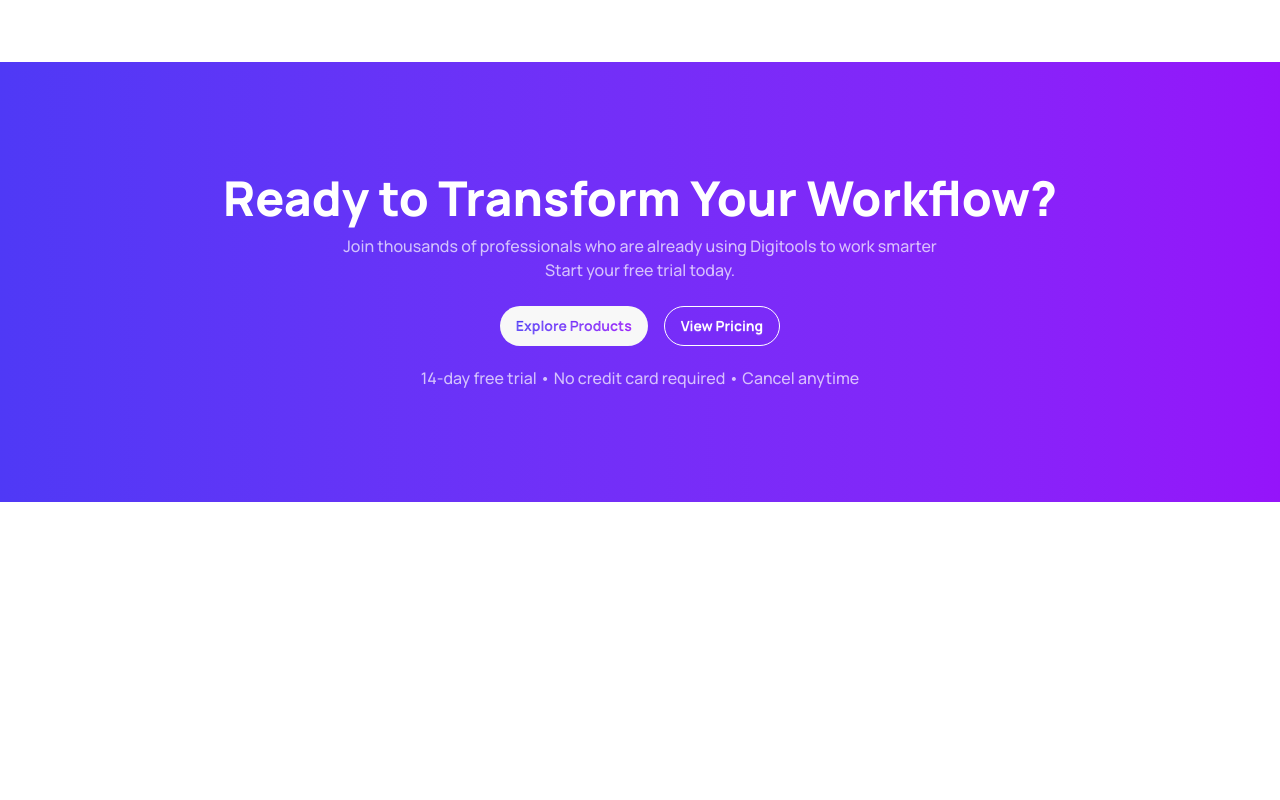
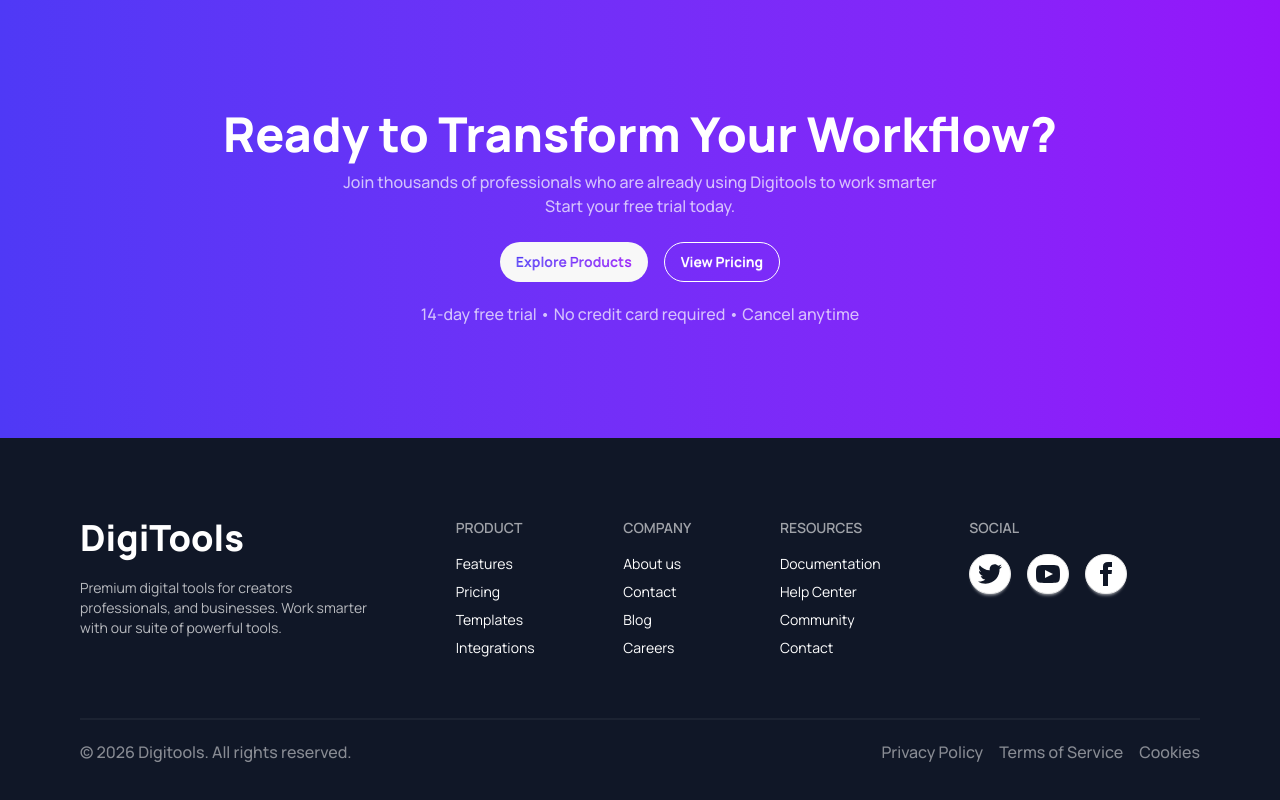
Before and after one commit to shariarnafis45/DigiTools-Shop, a React (Vite) app: page / in a window 1280 px wide. Shown: the part 2549-3349 px from the top of the page. Before the commit the page ends 3051 px from the top, so only its background shows below. Built offline with nearby package versions, Linux system fonts and the light colour scheme.

Commit message:
added Footer Section

```diff
--- a/src/App.jsx
+++ b/src/App.jsx
@@ -6,6 +6,7 @@
 import Pricing from "./components/Pricing";
 import Stats from "./components/Stats";
 import Cta from "./components/Cta";
+import Footer from "./components/Footer";
 
 const pricingPromise = async () => {
   const res = await fetch("/public/pricing.json");
@@ -27,6 +28,9 @@
         </Suspense>
         <Cta/>
       </main>
+      <footer>
+        <Footer/>
+      </footer>
     </>
   );
 }
--- /dev/null
+++ b/src/components/Footer.jsx
@@ -0,0 +1,96 @@
+import React from "react";
+import Logo from "../assets/DigiTools.png";
+
+const Footer = () => {
+  return (
+    <div className="bg-[#101727] pt-20 pb-7">
+      <div className=" text-white text-base-content max-w-[1200px] mx-auto px-10">
+        <footer className="footer sm:footer-horizontal  ">
+          <aside>
+            <h2 className="text-4xl font-extrabold mb-3 ">DigiTools</h2>
+            <p className="text-white/70">
+              Premium digital tools for creators <br /> professionals, and
+              businesses. Work smarter <br /> with our suite of powerful tools.
+            </p>
+          </aside>
+          <nav>
+            <h6 className="footer-title">Product</h6>
+            <a className="link link-hover">Features</a>
+            <a className="link link-hover">Pricing</a>
+            <a className="link link-hover">Templates</a>
+            <a className="link link-hover">Integrations</a>
+          </nav>
+          <nav>
+            <h6 className="footer-title">Company</h6>
+            <a className="link link-hover">About us</a>
+            <a className="link link-hover">Contact</a>
+            <a className="link link-hover">Blog</a>
+            <a className="link link-hover">Careers</a>
+          </nav>
+          <nav>
+            <h6 className="footer-title">Resources</h6>
+            <a className="link link-hover">Documentation</a>
+            <a className="link link-hover">Help Center</a>
+            <a className="link link-hover">Community</a>
+            <a className="link link-hover">Contact</a>
+          </nav>
+          <nav>
+            <h6 className="footer-title">Social</h6>
+            <div className="grid grid-flow-col  gap-4">
+              <a className="p-2 bg-white rounded-full btn">
+                <svg
+                  xmlns="http://www.w3.org/2000/svg"
+                  width="24"
+                  height="24"
+                  viewBox="0 0 24 24"
+                  className="fill-current text-[#101727]"
+                >
+                  <path d="M24 4.557c-.883.392-1.832.656-2.828.775 1.017-.609 1.798-1.574 2.165-2.724-.951.564-2.005.974-3.127 1.195-.897-.957-2.178-1.555-3.594-1.555-3.179 0-5.515 2.966-4.797 6.045-4.091-.205-7.719-2.165-10.148-5.144-1.29 2.213-.669 5.108 1.523 6.574-.806-.026-1.566-.247-2.229-.616-.054 2.281 1.581 4.415 3.949 4.89-.693.188-1.452.232-2.224.084.626 1.956 2.444 3.379 4.6 3.419-2.07 1.623-4.678 2.348-7.29 2.04 2.179 1.397 4.768 2.212 7.548 2.212 9.142 0 14.307-7.721 13.995-14.646.962-.695 1.797-1.562 2.457-2.549z"></path>
+                </svg>
+              </a>
+              <a className="p-2 bg-white rounded-full btn">
+                <svg
+                  xmlns="http://www.w3.org/2000/svg"
+                  width="24"
+                  height="24"
+                  viewBox="0 0 24 24"
+                  className="fill-current text-[#101727]"
+                >
+                  <path d="M19.615 3.184c-3.604-.246-11.631-.245-15.23 0-3.897.266-4.356 2.62-4.385 8.816.029 6.185.484 8.549 4.385 8.816 3.6.245 11.626.246 15.23 0 3.897-.266 4.356-2.62 4.385-8.816-.029-6.185-.484-8.549-4.385-8.816zm-10.615 12.816v-8l8 3.993-8 4.007z"></path>
+                </svg>
+              </a>
+              <a className="p-2 bg-white rounded-full btn">
+                <svg
+                  xmlns="http://www.w3.org/2000/svg"
+                  width="24"
+                  height="24"
+                  viewBox="0 0 24 24"
+                  className="fill-current text-[#101727]"
+                >
+                  <path d="M9 8h-3v4h3v12h5v-12h3.642l.358-4h-4v-1.667c0-.955.192-1.333 1.115-1.333h2.885v-5h-3.808c-3.596 0-5.192 1.583-5.192 4.615v3.385z"></path>
+                </svg>
+              </a>
+            </div>
+          </nav>
+        </footer>
+        <hr className="border border-white/5 mt-15" />
+        <div className="flex justify-between mt-5 flex-wrap space-y-4">
+          <p className="font-medium text-white/50">© 2026 Digitools. All rights reserved.</p>
+          <ul className="flex flex-wrap gap-4 font-medium text-white/50">
+            <li>
+              <a href="">Privacy Policy </a>
+            </li>
+            <li>
+              <a href="">Terms of Service</a>
+            </li>
+            <li>
+              <a href="">Cookies</a>
+            </li>
+          </ul>
+        </div>
+      </div>
+    </div>
+  );
+};
+
+export default Footer;
--- a/src/components/GetStart.jsx
+++ b/src/components/GetStart.jsx
@@ -6,7 +6,7 @@
 const GetStart = () => {
   return (
     <div className="bg-[#F9FAFC]">
-      <div className="py-28 max-w-[1200px] mx-auto px-5">
+      <div className="py-20 max-w-[1200px] mx-auto px-5">
         <div className="text-center">
           <h2 className="text-5xl font-extrabold text-[#101727]">
             Get Started in 3 Steps
--- a/src/components/Pricing.jsx
+++ b/src/components/Pricing.jsx
@@ -14,9 +14,9 @@
         </p>
       </div>
       <div className="mt-14  grid sm:grid-cols-2 lg:grid-cols-3 justify-items-center gap-8">
-        {pricingData.map((pricing) => {
+        {pricingData.map((pricing, i) => {
           return (
-            <div className={`card ${pricing.planName === "Pro" ? "bg-linear-to-r from-[#4F39F6] to-[#9514FA] text-white" : "bg-base-200"}  shadow-md rounded-lg relative flex flex-col h-full hover:-translate-y-3 transition max-w-sm`}>
+            <div key={i} className={`card ${pricing.planName === "Pro" ? "bg-linear-to-r from-[#4F39F6] to-[#9514FA] text-white" : "bg-base-200"}  shadow-md rounded-lg relative flex flex-col h-full hover:-translate-y-3 transition max-w-sm`}>
               <div className="card-body">
                 <span
                   className={`badge badge-lg badge-warning ${pricing.planName === "Pro" ? "block" : "hidden"} absolute -top-3 right-[35%]`}
@@ -37,8 +37,8 @@
                   </p>
                 </div>
                 <ul className="mt-6 flex flex-col gap-2 text-xs mb-4">
-                  {pricing.features.map((feature) => (
-                    <li>
+                  {pricing.features.map((feature, i) => (
+                    <li key={i}>
                       <svg
                         xmlns="http://www.w3.org/2000/svg"
                         className="size-4 me-2 inline-block text-success"
```
